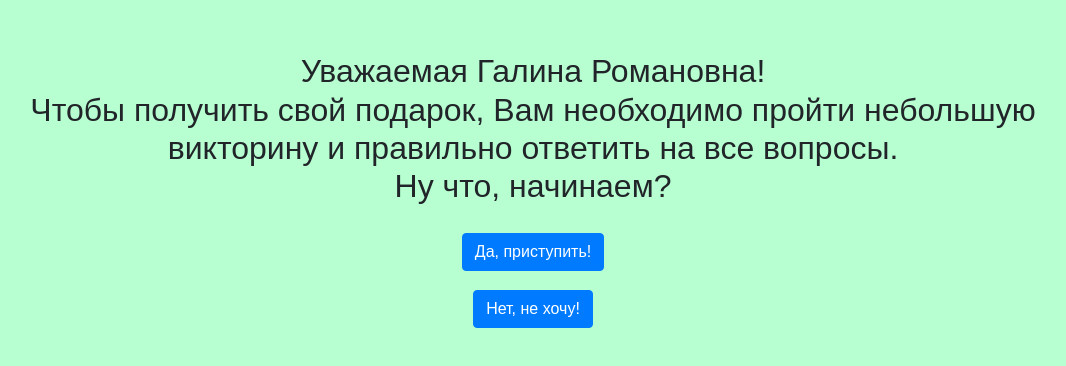
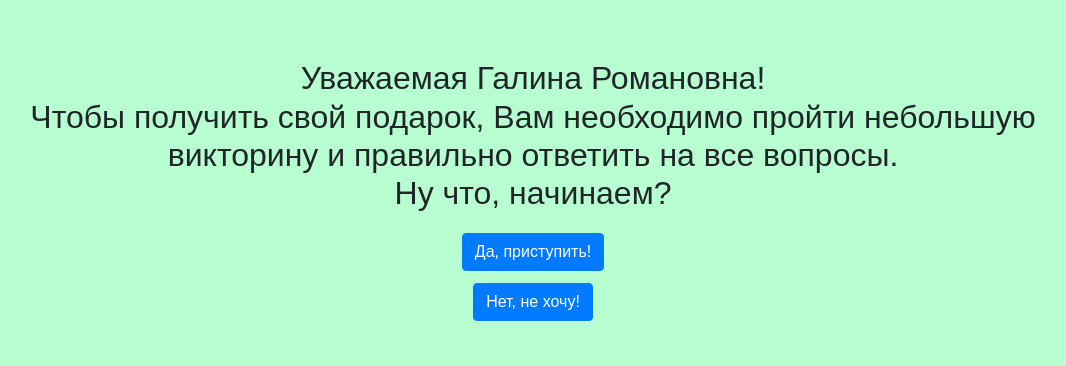
Before and after one commit to Shuklin/Shuklin2.github.io, a plain HTML site: page index.html in a window 1280 px wide. Shown: the part 210-576 px from the top of the page, without its empty margins (107-1173 px from the left). Drawn offline with Linux system fonts and the light colour scheme.

Commit message:
Update styles.css

```diff
--- a/styles.css
+++ b/styles.css
@@ -16,7 +16,7 @@ body {
     height: 100vh;
 }
 #question {
-    max-width: 80%;
+    max-width: 90%;
 }
 
 .answers {
@@ -26,5 +26,5 @@ body {
 }
 
 .btn {
-    margin-top: 19px;
+    margin-top: 12px;
 }
```
